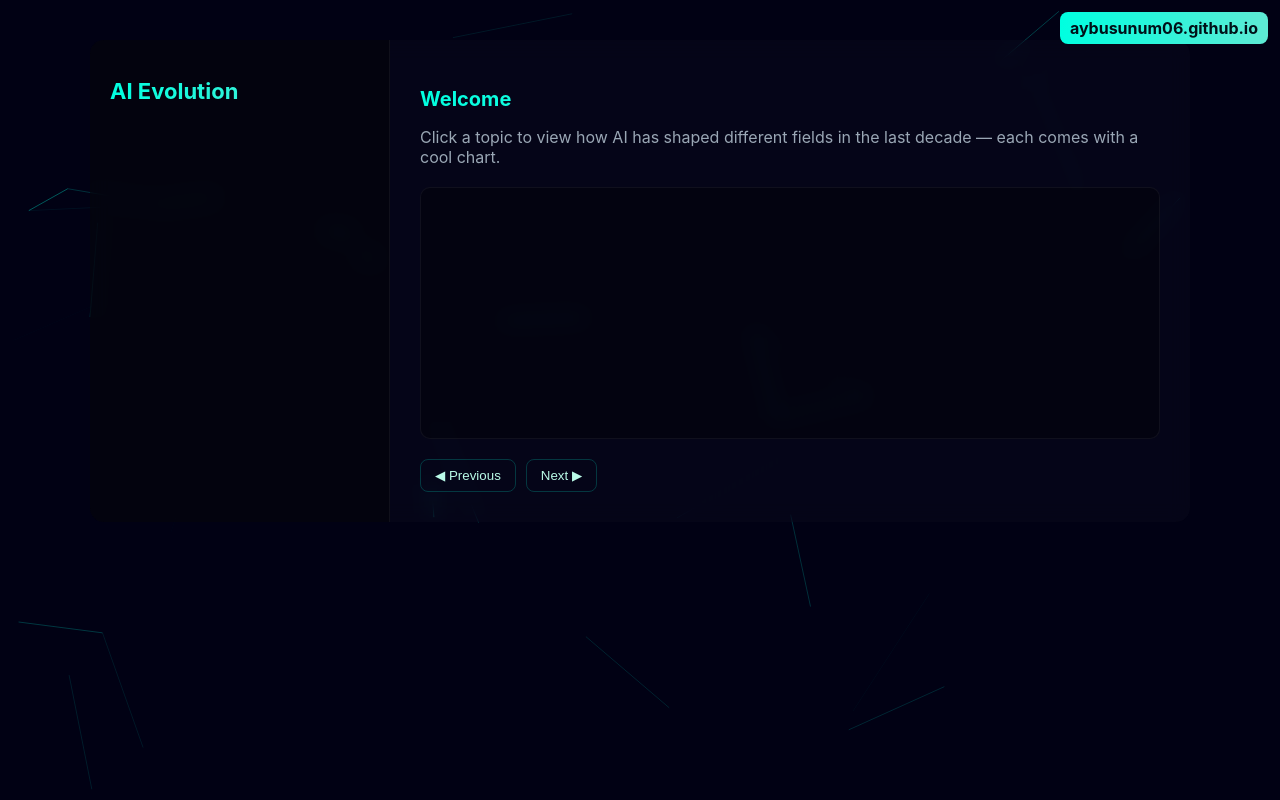
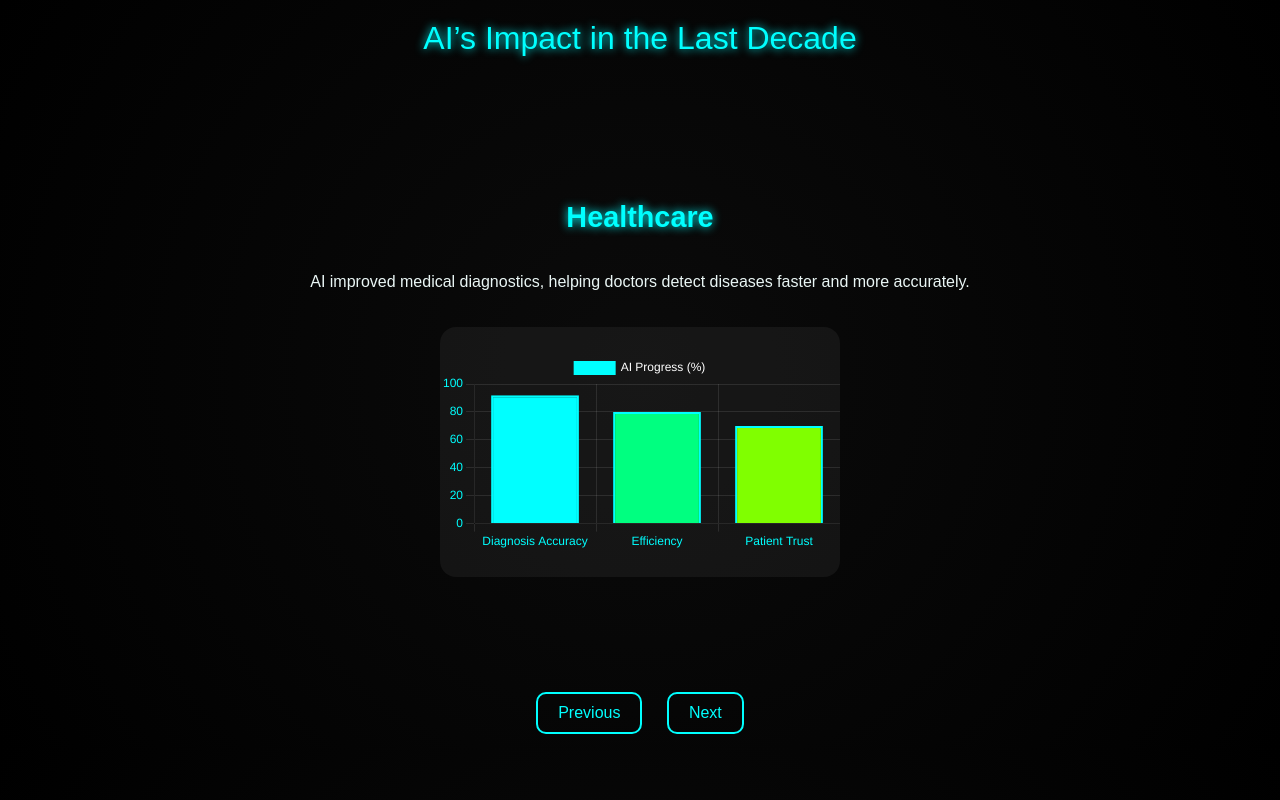
Before and after one commit to AYBUYabanciDillerYuksekokuluSunumu/AYBUYabanciDillerYuksekokuluSunumu.github.io, a plain HTML site: page index.html in a window 1280 px wide. Drawn offline with nearby package versions, Linux system fonts and the light colour scheme.

Commit message:
index.html

```diff
--- a/index.html
+++ b/index.html
@@ -1,244 +1,199 @@
-<!doctype html>
+<!DOCTYPE html>
 <html lang="en">
 <head>
-  <meta charset="utf-8" />
-  <meta name="viewport" content="width=device-width,initial-scale=1" />
-  <title>AI Evolution — beşincisafa edition</title>
+<meta charset="UTF-8">
+<meta name="viewport" content="width=device-width, initial-scale=1.0">
+<title>AI in the Last Decade</title>
 <style>
   body {
     margin: 0;
-      background: #010114;
+    background: radial-gradient(circle at center, #0b0b0b, #000);
     color: #eaf6f5;
-      font-family: 'Inter', system-ui, sans-serif;
-      overflow-x: hidden;
+    font-family: 'Poppins', sans-serif;
+    overflow: hidden;
   }
-    canvas#bgCanvas {
-      position: fixed;
-      inset: 0;
-      z-index: 0;
-      pointer-events: none;
+  header {
+    text-align: center;
+    padding: 20px;
+    font-size: 2rem;
+    color: cyan;
+    text-shadow: 0 0 10px cyan;
   }
-    .container {
-      position: relative;
-      z-index: 2;
-      display: grid;
-      grid-template-columns: 300px 1fr;
-      max-width: 1100px;
-      margin: 40px auto;
-      background: rgba(255, 255, 255, 0.02);
-      border-radius: 14px;
-      overflow: hidden;
-      backdrop-filter: blur(10px);
-    }
-    aside {
-      background: rgba(0, 0, 0, 0.4);
-      padding: 20px;
-      border-right: 1px solid rgba(255,255,255,0.05);
-    }
-    aside h1 {
-      font-size: 22px;
-      color: transparent;
-      background: linear-gradient(90deg, #00ffe0, #5eead4);
-      -webkit-background-clip: text;
-    }
-    main {
-      padding: 30px;
-    }
-    .topic-btn {
-      display: block;
-      width: 100%;
-      padding: 10px;
-      background: rgba(255,255,255,0.05);
-      border: none;
-      border-radius: 8px;
-      margin: 6px 0;
-      color: #fff;
-      text-align: left;
-      cursor: pointer;
-      transition: all .2s;
-    }
-    .topic-btn:hover, .topic-btn.active {
-      background: rgba(0,255,224,0.15);
-      box-shadow: 0 0 10px rgba(0,255,224,0.3);
+  .topic-container {
+    display: flex;
+    flex-direction: column;
+    align-items: center;
+    justify-content: center;
+    height: 75vh;
+    text-align: center;
+    transition: all 0.6s ease;
   }
   h2 {
-      color: transparent;
-      background: linear-gradient(90deg,#00ffe0,#7af1da);
-      -webkit-background-clip: text;
-      font-size: 20px;
-      margin-bottom: 8px;
+    font-size: 1.8rem;
+    color: #00ffff;
+    text-shadow: 0 0 10px #00ffff;
   }
   p {
-      color: #9aa7b5;
+    width: 60%;
+    font-size: 1rem;
   }
-    .chart-area {
+  .chart {
+    width: 400px;
+    height: 250px;
     margin-top: 20px;
-      height: 250px;
-      border: 1px solid rgba(255,255,255,0.05);
-      border-radius: 10px;
-      background: rgba(0,0,0,0.3);
+    background: rgba(255,255,255,0.05);
+    border-radius: 16px;
     display: flex;
     align-items: center;
     justify-content: center;
-      overflow: hidden;
+  }
+  canvas {
+    width: 100%;
+    height: 100%;
   }
   .controls {
-      margin-top: 20px;
-      display: flex;
-      gap: 10px;
+    text-align: center;
+    margin: 15px;
   }
-    button.ctrl {
-      background: transparent;
-      border: 1px solid rgba(0,255,224,0.2);
-      color: #bafbe8;
-      padding: 8px 14px;
-      border-radius: 8px;
+  button {
+    background: none;
+    border: 2px solid cyan;
+    color: cyan;
+    padding: 10px 20px;
+    margin: 0 10px;
+    border-radius: 10px;
     cursor: pointer;
-      transition: 0.2s;
+    font-size: 1rem;
+    transition: all 0.3s;
   }
-    button.ctrl:hover {
-      box-shadow: 0 0 10px rgba(0,255,224,0.3);
-    }
-    a.corner {
-      position: absolute;
-      top: 12px;
-      right: 12px;
-      text-decoration: none;
-      color: #001018;
-      background: linear-gradient(90deg,#00ffe0,#5eead4);
-      padding: 6px 10px;
-      border-radius: 8px;
-      font-weight: 700;
-      z-index: 3;
+  button:hover {
+    background: cyan;
+    color: black;
   }
 </style>
+<script src="https://cdn.jsdelivr.net/npm/chart.js"></script>
 </head>
 <body>
-  <canvas id="bgCanvas"></canvas>
-  <a class="corner" href="https://aybusunum06.github.io" target="_blank">aybusunum06.github.io</a>
-  <div class="container">
-    <aside>
-      <h1>AI Evolution</h1>
-      <div id="topics"></div>
-    </aside>
-    <main>
-      <h2 id="title">Welcome</h2>
-      <p id="desc">Click a topic to view how AI has shaped different fields in the last decade — each comes with a cool chart.</p>
-      <div class="chart-area">
-        <canvas id="chart" width="600" height="250"></canvas>
+<header>AI’s Impact in the Last Decade</header>
+
+<div class="topic-container">
+  <h2 id="title"></h2>
+  <p id="desc"></p>
+  <div class="chart"><canvas id="chartCanvas"></canvas></div>
 </div>
+
 <div class="controls">
-        <button class="ctrl" id="prevBtn">◀ Previous</button>
-        <button class="ctrl" id="nextBtn">Next ▶</button>
-      </div>
-    </main>
+  <button onclick="prevTopic()">Previous</button>
+  <button onclick="nextTopic()">Next</button>
 </div>
 
 <script>
-    // Background neural net
-    const bg = document.getElementById('bgCanvas');
-    const bctx = bg.getContext('2d');
-    let W, H, points = [];
-    function resizeBG(){
-      W = bg.width = innerWidth;
-      H = bg.height = innerHeight;
-      points = Array.from({length:100},()=>({
-        x: Math.random()*W,
-        y: Math.random()*H,
-        vx: (Math.random()-0.5)*0.4,
-        vy: (Math.random()-0.5)*0.4
-      }));
+const topics = [
+  {
+    title: "Healthcare",
+    desc: "AI improved medical diagnostics, helping doctors detect diseases faster and more accurately.",
+    chartType: "bar",
+    stats: [
+      { label: "Diagnosis Accuracy", percent: 92 },
+      { label: "Efficiency", percent: 80 },
+      { label: "Patient Trust", percent: 70 }
+    ]
+  },
+  {
+    title: "Transportation",
+    desc: "Autonomous vehicles reduced accidents and improved fuel efficiency.",
+    chartType: "line",
+    stats: [
+      { label: "Accident Reduction", percent: 45 },
+      { label: "Efficiency", percent: 60 },
+      { label: "Adoption Rate", percent: 30 }
+    ]
+  },
+  {
+    title: "Education",
+    desc: "AI personalized learning experiences for students through adaptive platforms.",
+    chartType: "pie",
+    stats: [
+      { label: "Student Engagement", percent: 75 },
+      { label: "Personalization", percent: 65 },
+      { label: "AI Integration", percent: 55 }
+    ]
+  },
+  {
+    title: "Economy & Work",
+    desc: "Automation reshaped jobs, increasing productivity but raising concerns about employment.",
+    chartType: "radar",
+    stats: [
+      { label: "Productivity", percent: 85 },
+      { label: "Automation", percent: 70 },
+      { label: "Job Shift", percent: 50 }
+    ]
+  },
+  {
+    title: "Social Media & Daily Life",
+    desc: "AI shaped online content, recommendations, and personal assistants like Siri and Alexa.",
+    chartType: "doughnut",
+    stats: [
+      { label: "AI Usage", percent: 90 },
+      { label: "Privacy Awareness", percent: 40 },
+      { label: "Time Saved", percent: 60 }
+    ]
   }
-    function drawBG(){
-      bctx.clearRect(0,0,W,H);
-      for(const p of points){
-        p.x += p.vx; p.y += p.vy;
-        if(p.x<0||p.x>W) p.vx*=-1;
-        if(p.y<0||p.y>H) p.vy*=-1;
-      }
-      for(let i=0;i<points.length;i++){
-        for(let j=i+1;j<i+6;j++){
-          const a=points[i],b=points[j];
-          const dx=a.x-b.x, dy=a.y-b.y, d=Math.hypot(dx,dy);
-          if(d<150){
-            bctx.strokeStyle=`rgba(0,255,224,${1-d/150})`;
-            bctx.lineWidth=0.5;
-            bctx.beginPath();
-            bctx.moveTo(a.x,a.y);
-            bctx.lineTo(b.x,b.y);
-            bctx.stroke();
+];
+
+let current = 0;
+let chart;
+
+function showTopic() {
+  const t = topics[current];
+  document.getElementById("title").innerText = t.title;
+  document.getElementById("desc").innerText = t.desc;
+
+  const ctx = document.getElementById("chartCanvas").getContext("2d");
+  if (chart) chart.destroy();
+
+  const labels = t.stats.map(s => s.label);
+  const data = t.stats.map(s => s.percent);
+
+  const colors = ['#00ffff','#00ff80','#80ff00','#ff8000','#ff00ff'];
+
+  chart = new Chart(ctx, {
+    type: t.chartType,
+    data: {
+      labels,
+      datasets: [{
+        label: 'AI Progress (%)',
+        data,
+        backgroundColor: colors.slice(0, data.length),
+        borderColor: 'cyan',
+        borderWidth: 2,
+        fill: t.chartType === "line" ? false : true,
+        tension: 0.4
+      }]
+    },
+    options: {
+      scales: {
+        y: { beginAtZero: true, ticks: { color: '#00ffff' }, grid: { color: 'rgba(255,255,255,0.1)' } },
+        x: { ticks: { color: '#00ffff' }, grid: { color: 'rgba(255,255,255,0.1)' } }
+      },
+      plugins: {
+        legend: { labels: { color: 'white' } }
       }
     }
-      }
-    }
-    resizeBG();
-    addEventListener('resize', resizeBG);
-    (function anim(){drawBG();requestAnimationFrame(anim);})();
-
-    // Topics
-    const topics = [
-      {title:'AI Basics',desc:'Introduction to AI and machine learning.',chart:'bar'},
-      {title:'Communication',desc:'AI-powered translators and chatbots.',chart:'line'},
-      {title:'Healthcare',desc:'AI-assisted diagnosis and patient care.',chart:'pie'},
-      {title:'Education',desc:'Adaptive learning systems.',chart:'radar'},
-      {title:'Transportation',desc:'Autonomous vehicles and logistics.',chart:'scatter'},
-      {title:'Economy',desc:'Automation and AI-driven markets.',chart:'combo'},
-      {title:'Ethics',desc:'Bias, privacy and moral AI.',chart:'grid'},
-      {title:'Future',desc:'AI’s next decade of transformation.',chart:'block'}
-    ];
-
-    const tList = document.getElementById('topics');
-    topics.forEach((t,i)=>{
-      const b=document.createElement('button');
-      b.textContent=t.title;
-      b.className='topic-btn'+(i===0?' active':'');
-      b.onclick=()=>selectTopic(i);
-      tList.appendChild(b);
   });
-
-    let current=0;
-    const title=document.getElementById('title');
-    const desc=document.getElementById('desc');
-    const chart=document.getElementById('chart');
-    const ctx=chart.getContext('2d');
-
-    function drawBar(){ctx.clearRect(0,0,600,250);const vals=[50,70,90,40,60];vals.forEach((v,i)=>{ctx.fillStyle=`rgba(0,255,224,${0.3+i*0.1})`;ctx.fillRect(80+i*90,250-v*2,40,v*2);});}
-    function drawLine(){ctx.clearRect(0,0,600,250);ctx.beginPath();ctx.moveTo(50,200);[100,200,300,400,500].forEach((x,i)=>{ctx.lineTo(x,200-Math.sin(i)*80-50);});ctx.strokeStyle='rgba(0,255,224,0.8)';ctx.lineWidth=2;ctx.stroke();}
-    function drawPie(){ctx.clearRect(0,0,600,250);const data=[30,20,25,25];const colors=['#00ffe0','#5eead4','#7af1da','#3ae8b7'];let start=0;data.forEach((v,i)=>{ctx.beginPath();ctx.moveTo(300,125);ctx.fillStyle=colors[i];ctx.arc(300,125,90,start,start+Math.PI*2*(v/100));ctx.fill();start+=Math.PI*2*(v/100);});}
-    function drawRadar(){ctx.clearRect(0,0,600,250);ctx.translate(300,125);const p=6,r=80;ctx.strokeStyle='rgba(0,255,224,0.4)';for(let i=0;i<p;i++){ctx.beginPath();ctx.moveTo(0,0);ctx.lineTo(r*Math.cos((i/p)*2*Math.PI),r*Math.sin((i/p)*2*Math.PI));ctx.stroke();}ctx.beginPath();ctx.moveTo(r,0);for(let i=1;i<=p;i++){ctx.lineTo(r*Math.cos((i/p)*2*Math.PI)*Math.random(),r*Math.sin((i/p)*2*Math.PI)*Math.random());}ctx.closePath();ctx.strokeStyle='#00ffe0';ctx.stroke();ctx.resetTransform();}
-    function drawScatter(){ctx.clearRect(0,0,600,250);for(let i=0;i<30;i++){ctx.beginPath();ctx.arc(Math.random()*600,Math.random()*250,3,0,Math.PI*2);ctx.fillStyle='rgba(0,255,224,0.7)';ctx.fill();}}
-    function drawCombo(){drawBar();ctx.beginPath();ctx.moveTo(100,200);ctx.lineTo(200,100);ctx.lineTo(300,150);ctx.lineTo(400,120);ctx.lineTo(500,180);ctx.strokeStyle='#fff';ctx.stroke();}
-    function drawGrid(){ctx.clearRect(0,0,600,250);for(let x=0;x<600;x+=30){for(let y=0;y<250;y+=30){ctx.fillStyle=`rgba(0,255,224,${Math.random()*0.5})`;ctx.fillRect(x,y,10,10);}}}
-    function drawBlock(){ctx.clearRect(0,0,600,250);for(let i=0;i<8;i++){ctx.fillStyle=`rgba(0,255,224,${0.2+i*0.1})`;ctx.fillRect(60*i+50,250-20*i,50,20*i);}}
-
-    function drawChart(type){
-      ctx.resetTransform();
-      switch(type){
-        case'bar':drawBar();break;
-        case'line':drawLine();break;
-        case'pie':drawPie();break;
-        case'radar':drawRadar();break;
-        case'scatter':drawScatter();break;
-        case'combo':drawCombo();break;
-        case'grid':drawGrid();break;
-        case'block':drawBlock();break;
-      }
 }
 
-    function selectTopic(i){
-      document.querySelectorAll('.topic-btn').forEach(b=>b.classList.remove('active'));
-      document.querySelectorAll('.topic-btn')[i].classList.add('active');
-      current=i;
-      const t=topics[i];
-      title.textContent=t.title;
-      desc.textContent=t.desc;
-      drawChart(t.chart);
+function nextTopic() {
+  current = (current + 1) % topics.length;
+  showTopic();
 }
 
-    document.getElementById('prevBtn').onclick=()=>selectTopic((current-1+topics.length)%topics.length);
-    document.getElementById('nextBtn').onclick=()=>selectTopic((current+1)%topics.length);
+function prevTopic() {
+  current = (current - 1 + topics.length) % topics.length;
+  showTopic();
+}
 
-    drawChart('bar');
+showTopic();
 </script>
 </body>
 </html>
```
Lines whose indentation alone changed are shown as unchanged.
